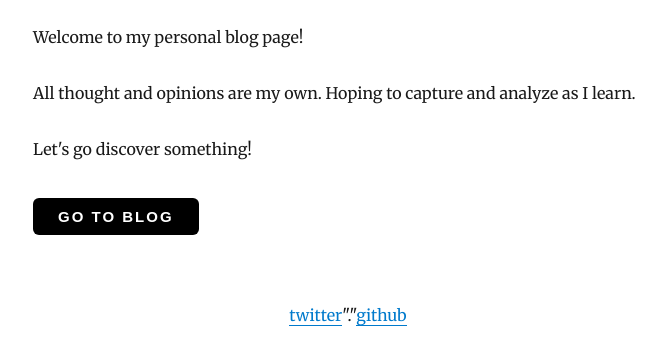
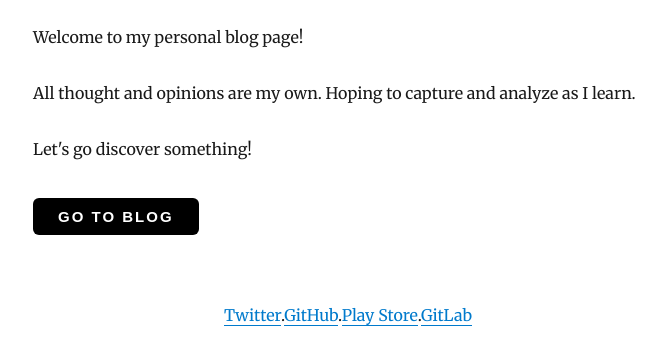
Before and after one commit to abhi2rai/abhi2rai-blog, a Gatsby site: page / in a window 1280 px wide. Shown: the part 726-1079 px from the top of the page, without its empty margins (292-957 px from the left). Built offline with nearby package versions, Linux system fonts and the light colour scheme; Gatsby itself is replaced by a stand-in of ours; some packages are replaced by stand-ins of ours.

Commit message:
Adding new elements to the header

```diff
--- a/src/components/layout.js
+++ b/src/components/layout.js
@@ -67,9 +67,13 @@ class Layout extends React.Component {
           <main>{children}</main>
         </div>
         <Footer>
-          <a href="https://mobile.twitter.com/abhi2rai" target="_blank" rel="noopener noreferrer">twitter</a>
-          "."
-          <a href="https://github.com/abhi2rai" target="_blank" rel="noopener noreferrer">github</a>
+          <a href="https://mobile.twitter.com/abhi2rai" target="_blank" rel="noopener noreferrer">Twitter</a>
+          .
+          <a href="https://github.com/abhi2rai" target="_blank" rel="noopener noreferrer">GitHub</a>
+          .
+          <a href="https://play.google.com/store/apps/developer?id=Abhishek+Rai" target="_blank" rel="noopener noreferrer">Play Store</a>
+          .
+          <a href="https://gitlab.com/abhi2rai" target="_blank" rel="noopener noreferrer">GitLab</a>
         </Footer>
       </Wrapper>
     )
```
